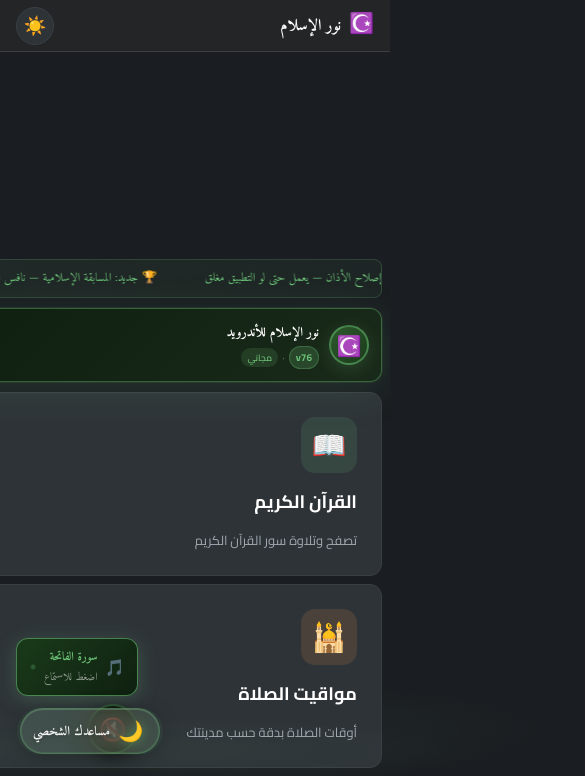
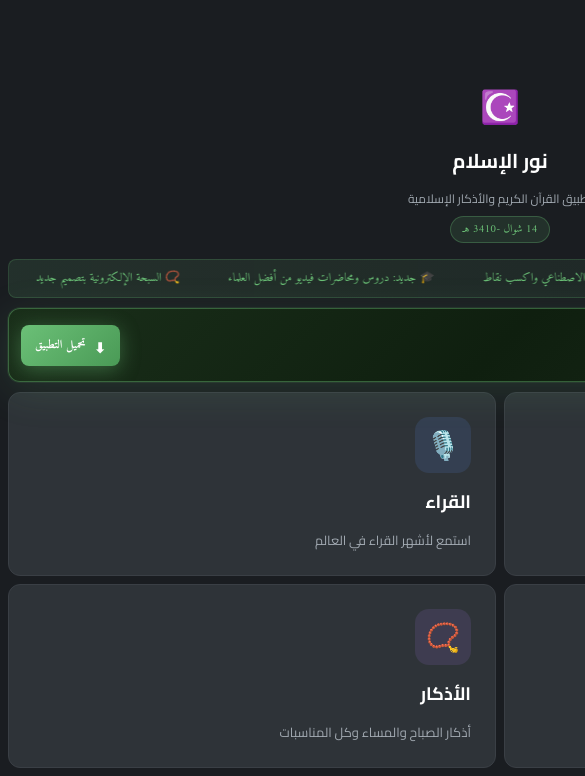
Before and after one commit to Abilaaacg/nabil-quran, a React (Vite) app: page / in a window 390 px wide. Shown: the top 776 px of the page, 585 px wide, since content can reach past the window. Built offline with nearby package versions, Linux system fonts and the light colour scheme; what @capacitor/core would draw is missing.

Commit message:
FIX: remove body waves and overflow-x hidden breaking mobile layout

```diff
--- a/src/styles/global.css
+++ b/src/styles/global.css
@@ -59,49 +59,7 @@ body {
   overflow-x: hidden;
 }
 
-/* ─── أمواج البحر 3D ──────────────────────────── */
-body::before,
-body::after {
-  content: '';
-  position: fixed;
-  bottom: 60px;
-  left: 0;
-  width: 200%;
-  height: 100px;
-  z-index: 0;
-  pointer-events: none;
-  opacity: 0.08;
-  background: radial-gradient(ellipse at center, #6bc077 0%, transparent 70%);
-  border-radius: 45%;
-  transform-origin: center;
-}
-body::before {
-  animation: wave1 8s ease-in-out infinite;
-}
-body::after {
-  bottom: 55px;
-  height: 80px;
-  opacity: 0.05;
-  animation: wave2 10s ease-in-out infinite;
-}
-
-@keyframes wave1 {
-  0%, 100% { transform: translateX(-25%) rotate(0deg) scaleY(1); }
-  25% { transform: translateX(-20%) rotate(1deg) scaleY(1.15); }
-  50% { transform: translateX(-25%) rotate(0deg) scaleY(0.9); }
-  75% { transform: translateX(-30%) rotate(-1deg) scaleY(1.1); }
-}
-@keyframes wave2 {
-  0%, 100% { transform: translateX(-30%) rotate(0deg) scaleY(1); }
-  33% { transform: translateX(-25%) rotate(-1deg) scaleY(1.2); }
-  66% { transform: translateX(-35%) rotate(1deg) scaleY(0.85); }
-}
-
-[data-theme="light"] body::before,
-[data-theme="light"] body::after {
-  opacity: 0.06;
-  background: radial-gradient(ellipse at center, #2d8a3e 0%, transparent 70%);
-}
+/* أمواج البحر اتشالت — كانت بتسبب overflow وتكسر layout الموبايل */
 
 a {
   color: inherit;
@@ -167,10 +125,7 @@ input, select, textarea {
   .page-container { padding: 12px 8px; }
 }
 
-@media (max-width: 768px) {
-  html, body { overflow-x: hidden; width: 100%; }
-  .app-layout { width: 100%; overflow-x: hidden; }
-}
+/* تمت إزالة overflow-x: hidden الزيادة */
 
 /* ====== Sidebar ====== */
 .sidebar {
```
